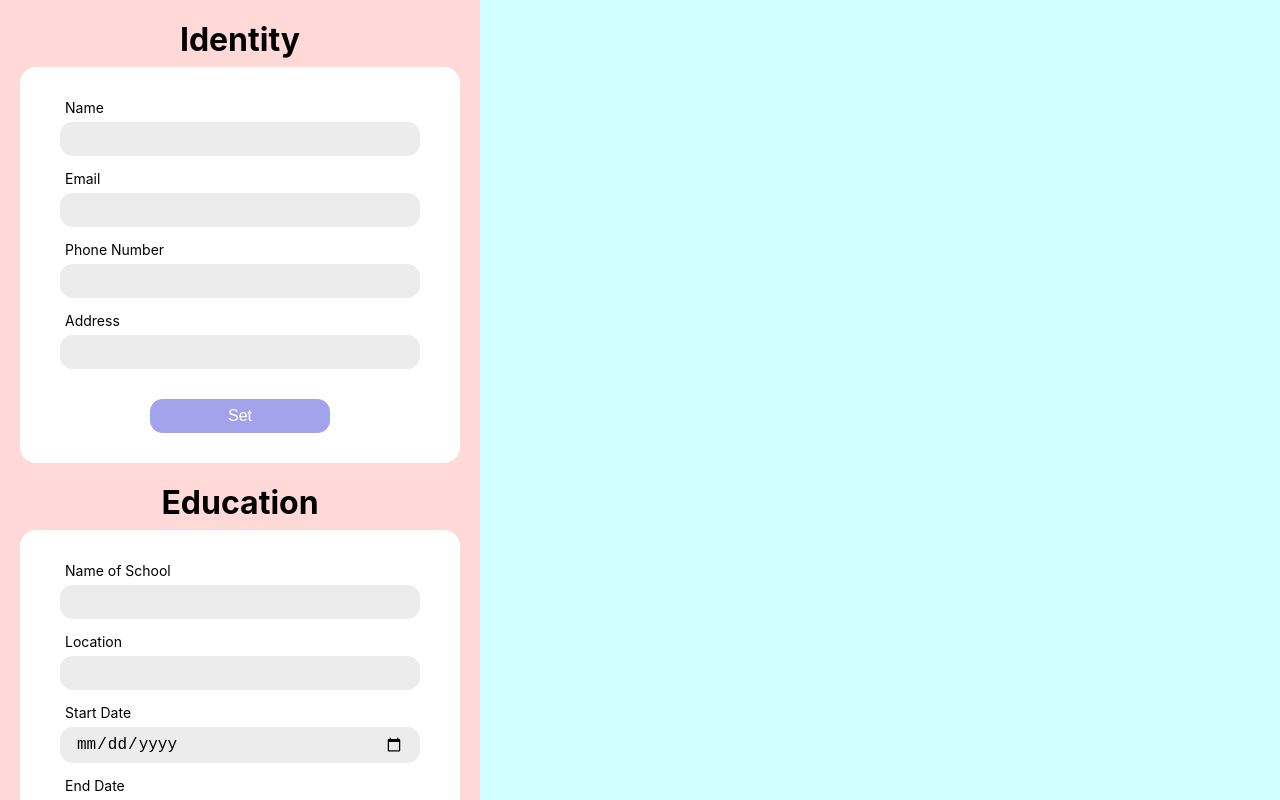
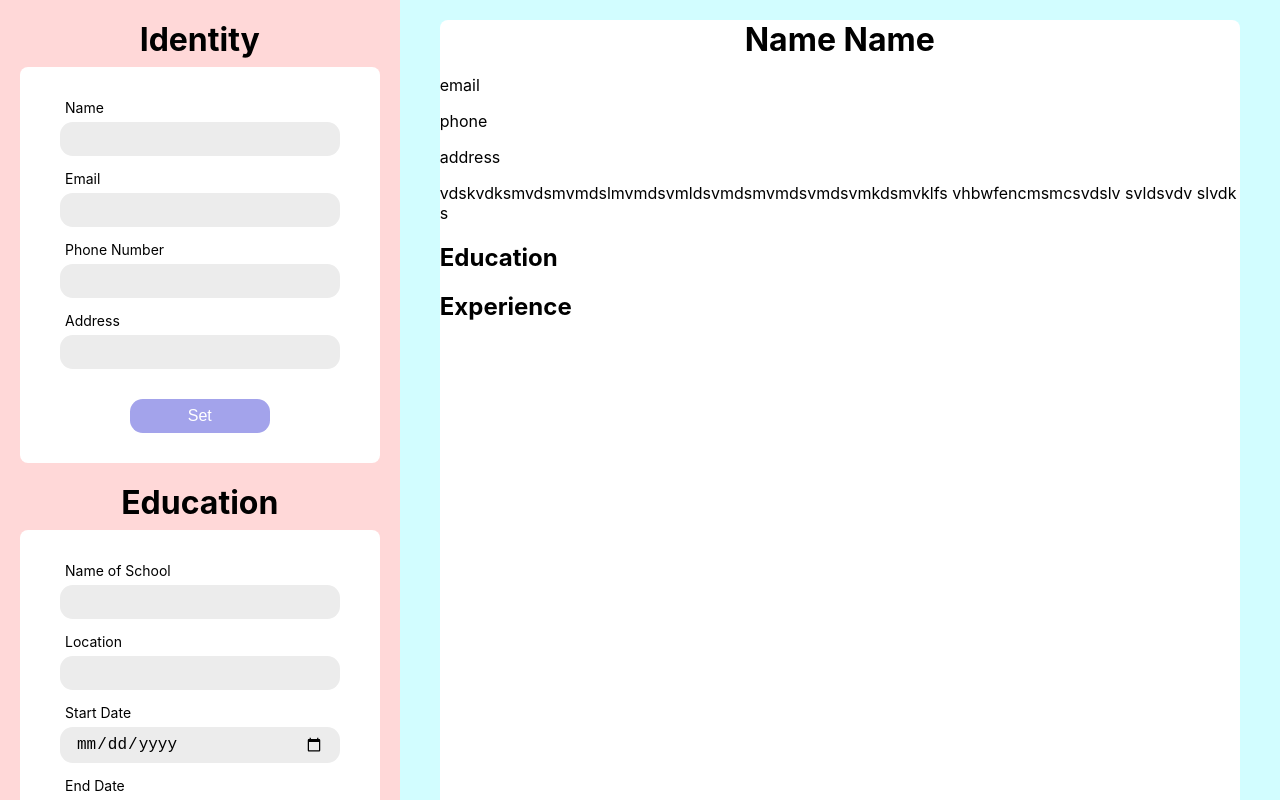
Before and after one commit to John-Jeff/cv-app, a React (Create React App) app: page / in a window 1280 px wide. Shown: the top 800 px of the page. Built offline with nearby package versions, Linux system fonts and the light colour scheme.

Commit message:
Create initial layout and style for CVPreview component

```diff
--- a/src/components/CVPreview.js
+++ b/src/components/CVPreview.js
@@ -7,7 +7,30 @@ class CVPreview extends Component {
     render() {
         return (
             <div className='cv-preview'>
+                <div className='main-page'>
+                    <header>
+                        <h1 className='name-head'>Name Name</h1>
+                        <div className='info-head'>
+                            <p>email</p>
+                            <p>phone</p>
+                            <p>address</p>
+                        </div>
+                    </header>
+                    <section className='summary'>
+                        <p>
+                            vdskvdksmvdsmvmdslmvmdsvmldsvmdsmvmdsvmdsvmkdsmvklfs vhbwfencmsmcsvdslv svldsvdv slvdk s
+                        </p>
 
+                    </section>
+                    <section className='education'>
+                        <h2>Education</h2>
+
+                    </section>
+                    <section className='experience'>
+                        <h2>Experience</h2>
+
+                    </section>
+                </div>
             </div>
         );
     }
--- a/src/styles/CVForm.css
+++ b/src/styles/CVForm.css
@@ -1,5 +1,6 @@
 .cv-form {
     background: #ffd8d8;
+    max-width: 840px;
     padding: 20px;
 }
 
@@ -15,7 +16,7 @@ h1 {
     background: white;
     padding: 30px 40px;
     margin-bottom: 20px;
-    border-radius: 1rem;
+    border-radius: .5rem;
 }
 
 label {
--- a/src/styles/CVPreview.css
+++ b/src/styles/CVPreview.css
@@ -1,5 +1,17 @@
 
 .cv-preview {
-    min-width: 800px;
+    display: flex;
+    justify-content: center;
+    min-width: 840px;
     background: #d2fdff;
+    padding: 20px;
 }
+
+.main-page {
+    background: white;
+    box-sizing: border-box;
+    width: 800px;
+    height: 1056px;
+    border-radius: .5rem;
+
+}
```
